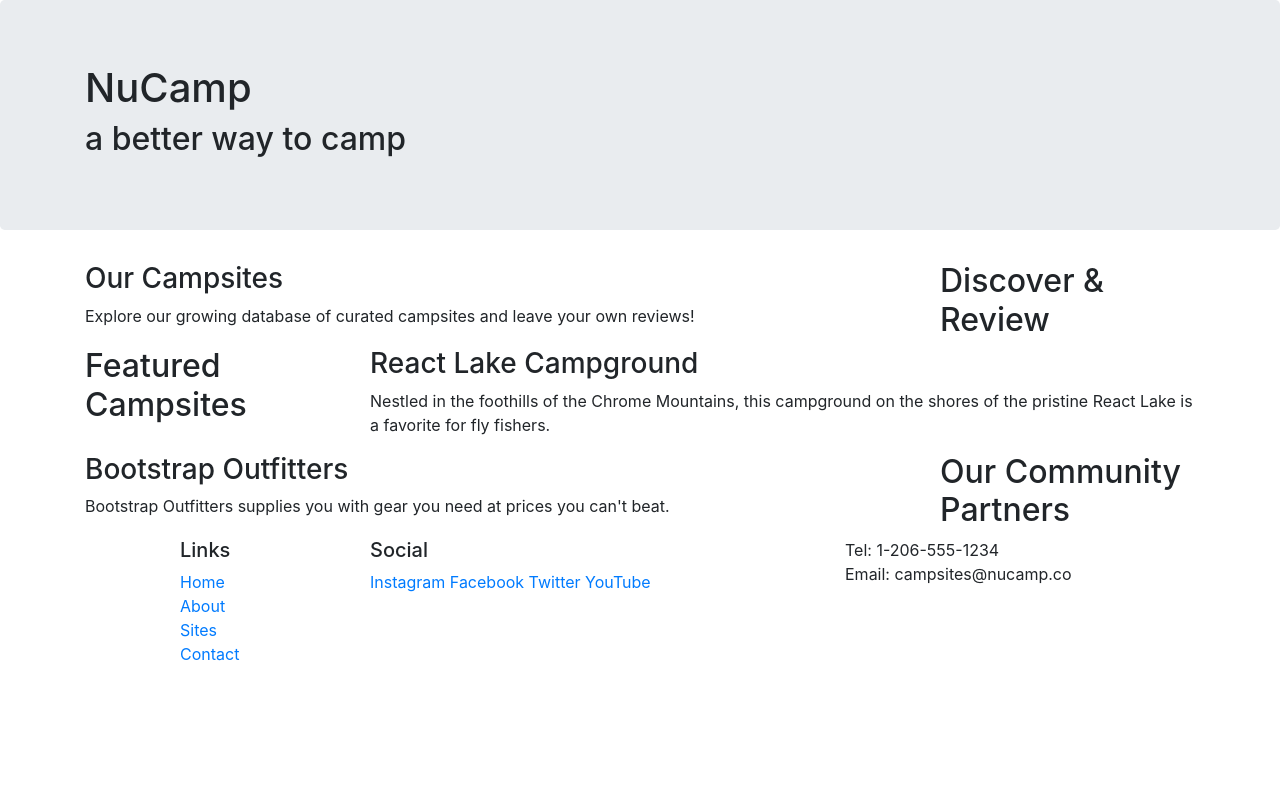
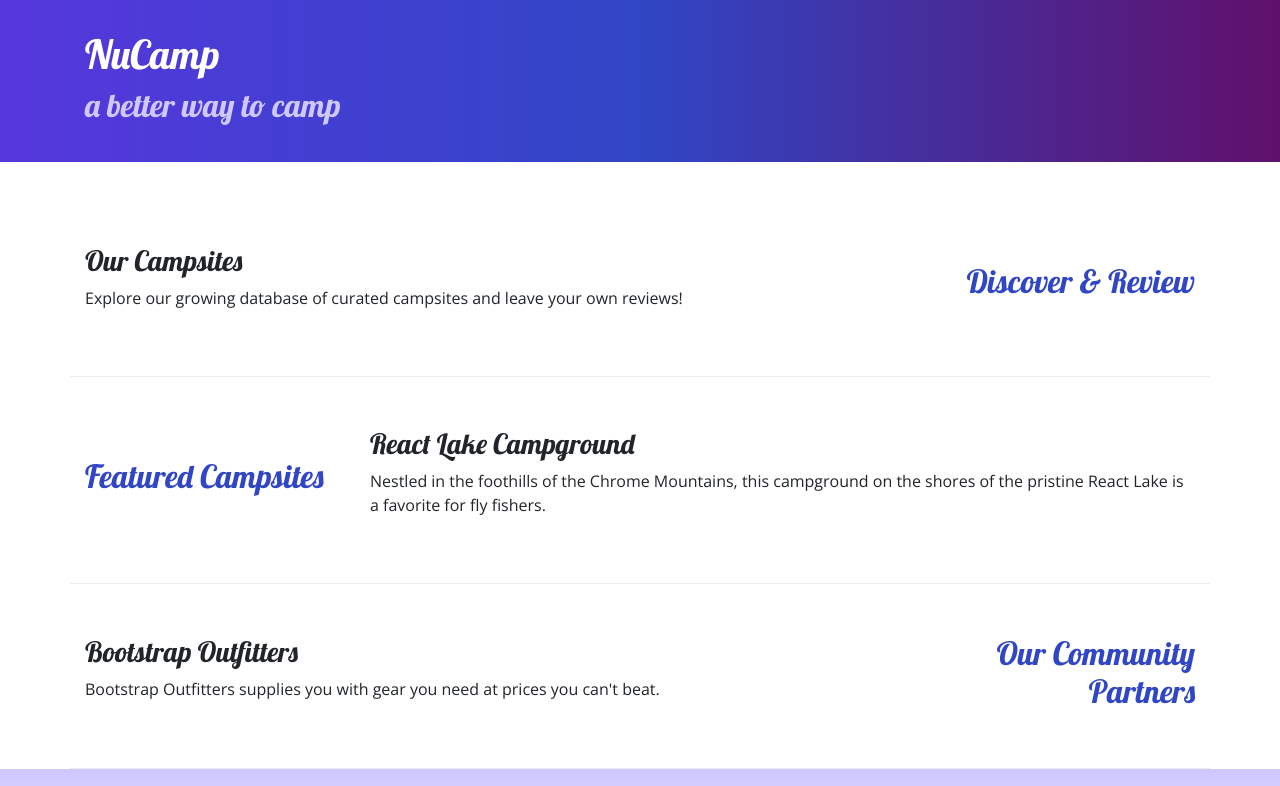
Before and after one commit to jonhernandez91/Nucampsite-review, a website: page index.html in a window 1280 px wide. Shown: the top 786 px of the page. Drawn offline with nearby package versions, Linux system fonts and the light colour scheme.

Commit message:
Added custom CSS styling

```diff
--- /dev/null
+++ b/css/styles.css
@@ -0,0 +1,37 @@
+body {
+    font-family: "Open Sans", sans-serif;
+}
+
+h1, h2, h3 {
+    font-family: "Lobster", cursive;
+}
+
+h2 {
+    color: #3046C5;
+}
+
+
+header h2 {
+    color: #CEC8FF;
+}
+
+footer {
+    background-image: linear-gradient(#CEC8FF, white);
+    padding: 20px
+}
+
+.jumbotron {
+    padding: 30px;
+    background-image: linear-gradient(to right, #5637DD, #3046C5, #60106B);
+    color: white;
+}
+
+.row-content {
+    padding: 50px 0;
+    border-bottom: 1px ridge;
+}
+
+#social {
+    display: flex;
+    flex-direction: column;
+}
--- a/index.html
+++ b/index.html
@@ -1,6 +1,6 @@
 <!DOCTYPE html>
+<html lang="en">
 
-<html lang="en">
     <head>
         <meta charset="UTF-8">
         <meta name="viewport" content="width=device-width, initial-scale=1" />
@@ -8,27 +8,29 @@
         <!-- Bootstrap CSS -->
         <link rel="stylesheet" href="node_modules/bootstrap/dist/css/bootstrap.min.css" />
 
+        <!-- Additional CSS must be placed after Bootstrap CSS -->
+        <link rel="stylesheet" href="https://fonts.googleapis.com/css?family=Lobster|Open+Sans" />
+        <link rel="stylesheet" href="css/styles.css" />
+
         <title>Nucamp: A Better Way To Camp</title>
     </head>
 
     <body>
-        <header class="jumbotron">
-            <div>
-                <div class="container">
-                    <div class ="row">
-                        <div class="col">
-                            <h1>NuCamp</h1>
-                            <h2>a better way to camp</h2>
-                        </div>
+        <header class="jumbotron jumbotron-fluid">
+            <div class="container">
+                <div class ="row">
+                    <div class="col">
+                        <h1>NuCamp</h1>
+                        <h2>a better way to camp</h2>
                     </div>
                 </div>
             </div>
         </header>
 
         <div class="container">
-            <div class="row">
+            <div class="row row-content align-items-center">
                 <div class="col-sm-4 order-sm-last col-md-3">
-                    <h2>Discover & Review</h2>
+                    <h2 class="text-sm-right">Discover & Review</h2>
                 </div>
                 <div class="col">
                     <h3>Our Campsites</h3>
@@ -36,7 +38,7 @@
                 </div>
             </div>
 
-            <div class="row">
+            <div class="row row-content align-items-center">
                 <div class="col-sm-4 col-md-3">
                     <h2>Featured Campsites</h2>
                 </div>
@@ -46,9 +48,9 @@
                 </div>
             </div>
 
-            <div class="row">
+            <div class="row row-content align-items-center">
                 <div class="col-sm-4 order-sm-last col-md-3">
-                    <h2>Our Community Partners</h2>
+                    <h2 class="text-sm-right">Our Community Partners</h2>
                 </div>
                 <div class="col">
                     <h3>Bootstrap Outfitters</h3>
@@ -70,7 +72,7 @@
                         </ul>
                     </div>
 
-                    <div class="col-6 col-sm-5">
+                    <div id="social" class="col-6 col-sm-5 text-center">
                         <h5>Social</h5>
                         <a href="http://instagram.com/">Instagram</a>
                         <a href="http://facebook.com/">Facebook</a>
@@ -78,7 +80,7 @@
                         <a href="http://youtube.com/">YouTube</a>
                     </div>
 
-                    <div class="col-sm-4">
+                    <div class="col-sm-4 text-center">
                         Tel: 1-206-555-1234<br />
                         Email: campsites@nucamp.co
                     </div>
@@ -91,5 +93,9 @@
         <script src="node_modules/popper.js/dist/umd/popper.min.js"></script>
         <script src="node_modules/bootstrap/dist/js/bootstrap.min.js"></script>
 
+        <!-- Personal Customization:
+                1.) Added #social to Links col div and styled with flex-directon: column;
+        -->
+
     </body>
 </html>
```
